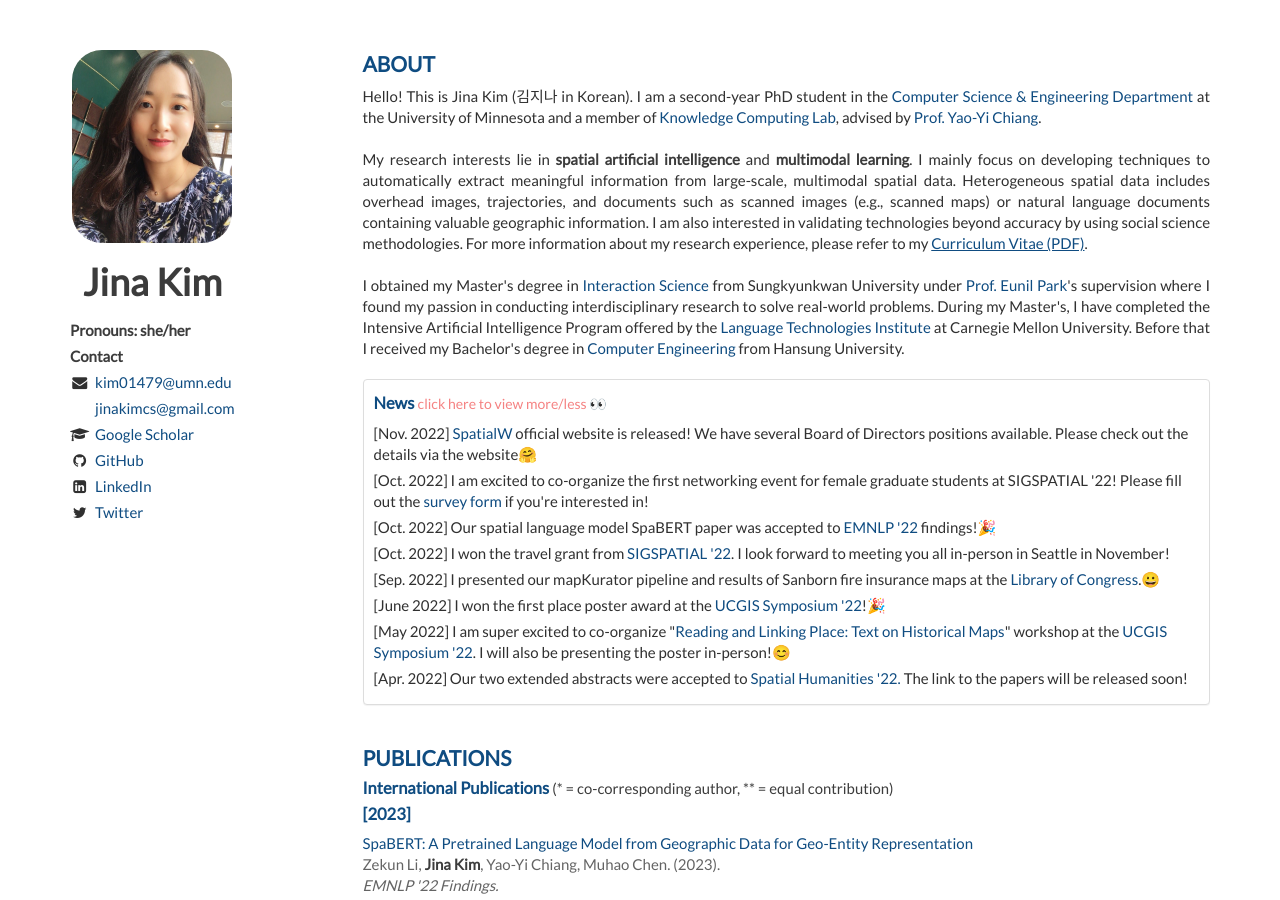
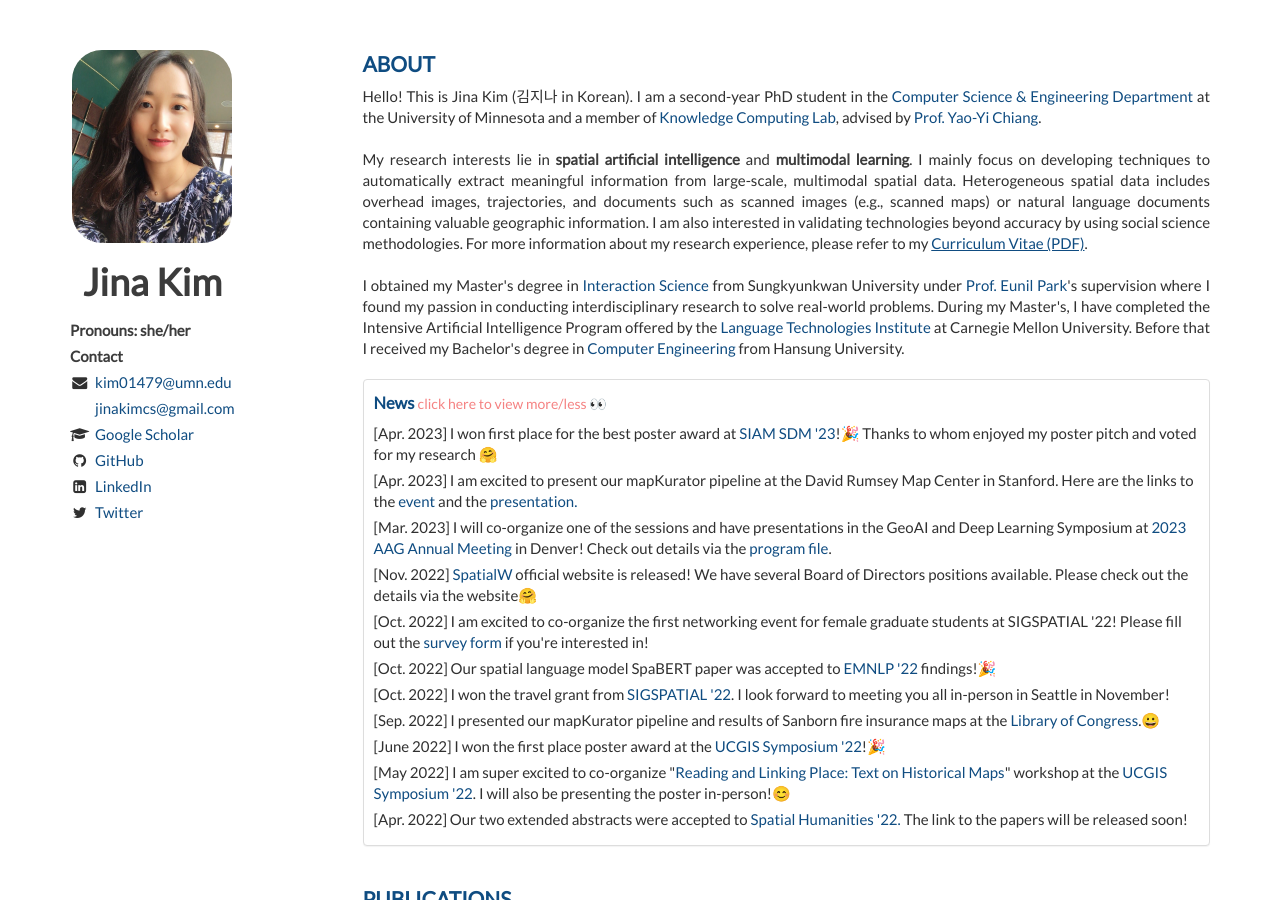
Before and after one commit to Jina-Kim/Jina-Kim.github.io, a Jekyll site: the page built from index.html, in a window 1280 px wide and 900 px high. Built offline with Jekyll 4.4.1, drawn with Linux system fonts in a browser that asks for light colours; nearby versions of some CDN libraries; the list of posts is cut into pages by our own code.

Commit message:
Update about.html

```diff
--- a/_includes/about.html
+++ b/_includes/about.html
@@ -20,6 +20,9 @@
       <div class="panel-body">
           <h2>News <a type="button" data-toggle="collapse" data-target="#collapseList" aria-expanded="false" aria-controls="collapseList" style="font-size: 85%; color: #F58282;font-weight: normal;">click here to view more/less 👀</a></h2>
         <ul class="list-unstyled">
+            <li>[Apr. 2023] I won first place for the best poster award at <a href="https://www.siam.org/conferences/cm/conference/sdm23">SIAM SDM '23</a>!🎉 Thanks to whom enjoyed my poster pitch and voted for my research 🤗</li>
+            <li>[Apr. 2023] I am excited to present our mapKurator pipeline at the David Rumsey Map Center in Stanford. Here are the links to the <a href="https://cesta.stanford.edu/events/machine-reading-maps-summit">event</a> and the <a href="https://youtu.be/yStLzf-mrtY">presentation.</a></li>
+            <li>[Mar. 2023] I will co-organize one of the sessions and have presentations in the GeoAI and Deep Learning Symposium at <a href="https://www.aag.org/events/aag2023/">2023 AAG Annual Meeting</a> in Denver! Check out details via the <a href="https://www.aag.org/wp-content/uploads/2023/03/AAG-2023-PDF-program.pdf">program file</a>.</li>
             <li>[Nov. 2022] <a href="http://spatialwomen.github.io/">SpatialW</a> official website is released! We have several Board of Directors positions available. Please check out the details via the website🤗</li>
             <li>[Oct. 2022] I am excited to co-organize the first networking event for female graduate students at SIGSPATIAL '22! Please fill out the <a href="https://forms.gle/JicrFUYeUtaH7i3XA">survey form</a> if you're interested in!
             <li>[Oct. 2022] Our spatial language model SpaBERT paper was accepted to <a href="https://2022.emnlp.org/">EMNLP '22</a> findings!🎉</li>
```
